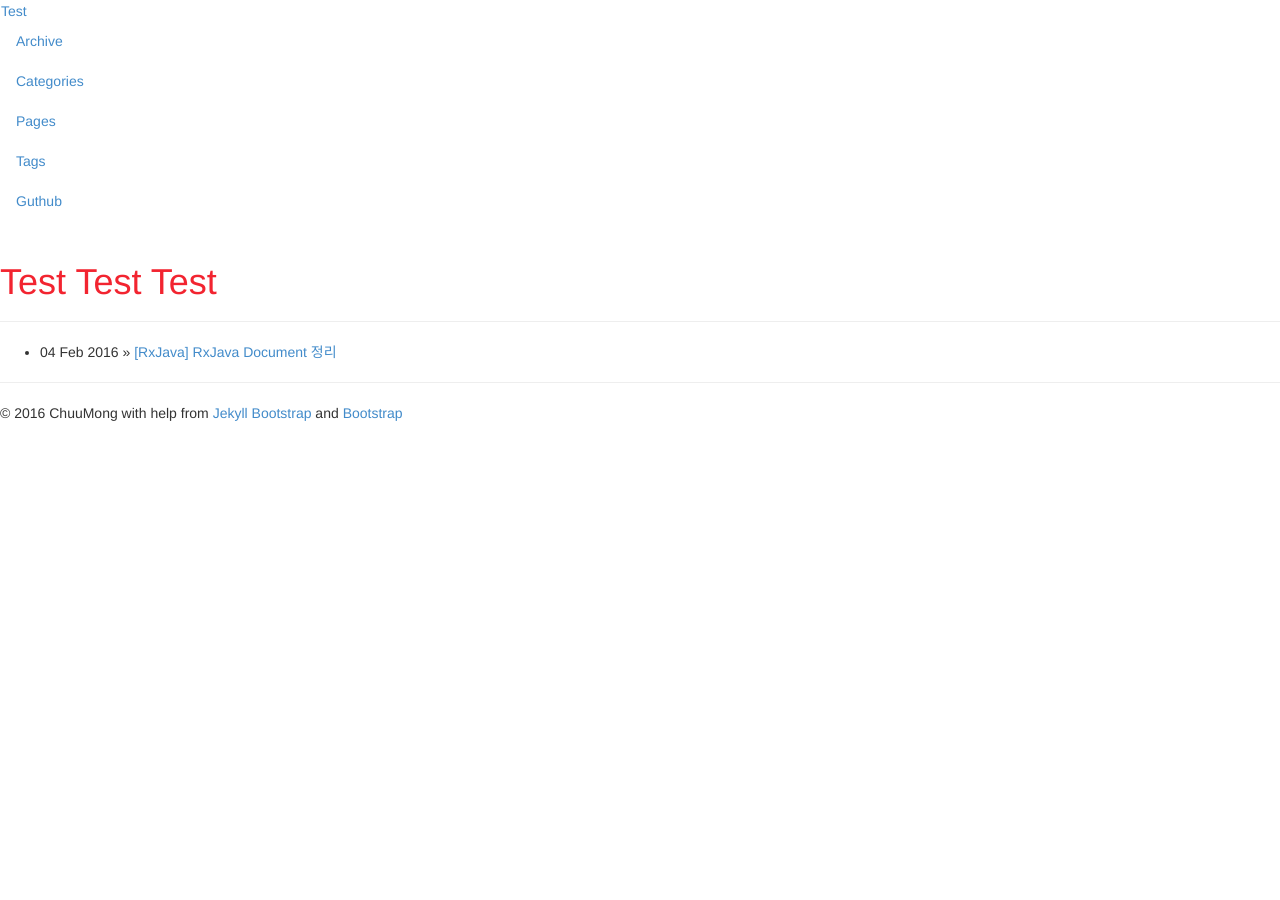
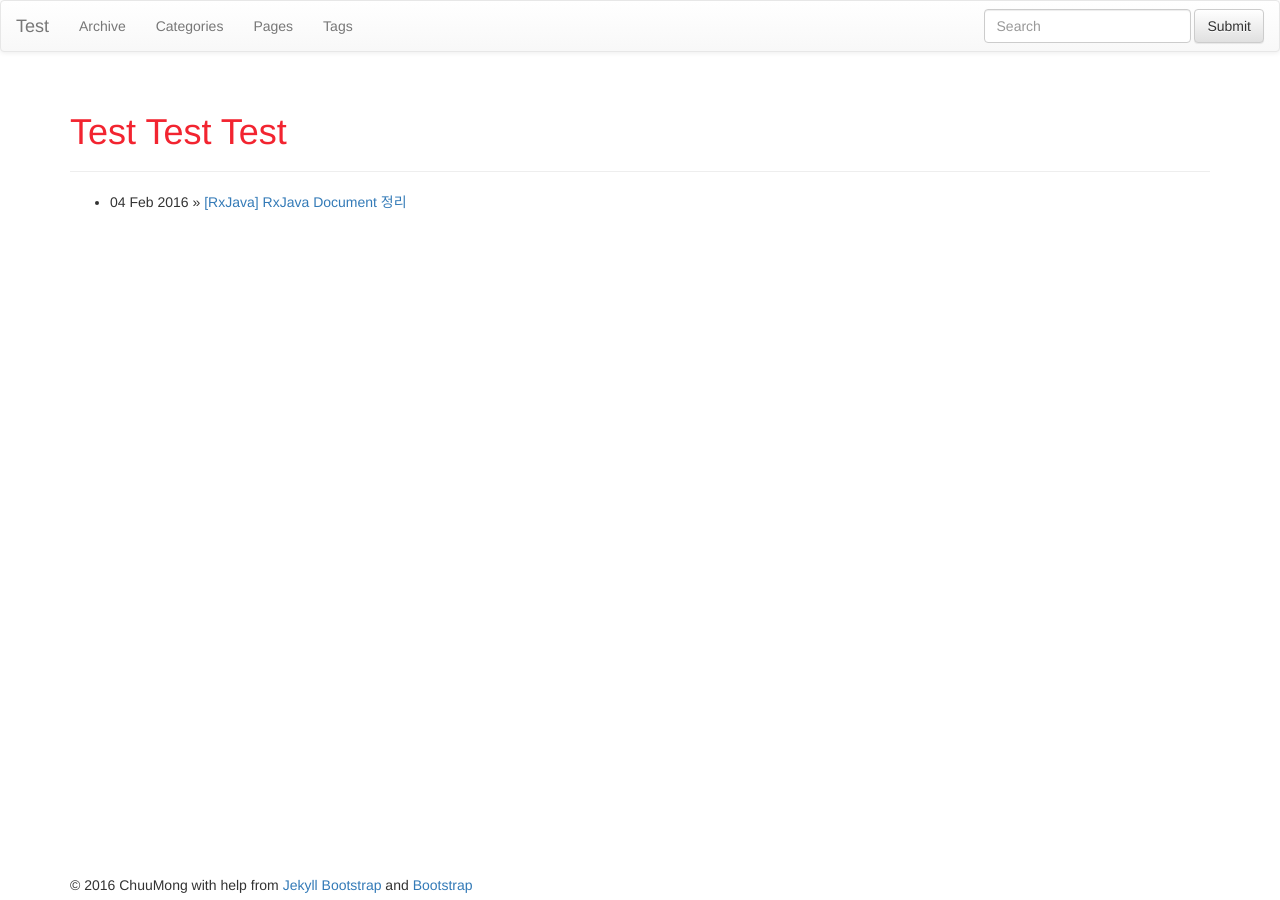
Before and after one commit to ChuuMong/chuumong.github.io, a Jekyll site: the page built from index.md, in a window 1280 px wide. Built offline with Jekyll 4.4.1, drawn with Linux system fonts in a browser that asks for light colours; nearby versions of some CDN libraries; library files that are not in the unit come from our copies.

Commit message:
js, css 에러 수정

```diff
--- /dev/null
+++ b/_includes/themes/bootstrap/default.html
@@ -0,0 +1,98 @@
+<!DOCTYPE html>
+<html lang="en">
+  <head>
+    <meta charset="utf-8">
+    <meta http-equiv="X-UA-Compatible" content="IE=edge">
+
+    <title>{{ page.title }}</title>
+    {% if page.description %}<meta name="description" content="{{ page.description }}">{% endif %}
+    <meta name="author" content="{{ site.author.name }}">
+
+    <!-- Enable responsive viewport -->
+    <meta name="viewport" content="width=device-width, initial-scale=1.0">
+
+    <!-- Bootstrap styles -->
+    <link href="{{ ASSET_PATH }}/bootstrap/css/bootstrap.min.css" rel="stylesheet">
+    <!-- Optional theme -->
+    <link href="{{ ASSET_PATH }}/bootstrap/css/bootstrap-theme.min.css" rel="stylesheet">
+    <!-- Sticky Footer -->
+    <link href="{{ ASSET_PATH }}/bootstrap/css/bs-sticky-footer.css" rel="stylesheet">
+
+    <!-- Custom styles -->
+    <link href="{{ ASSET_PATH }}/css/style.css?body=1" rel="stylesheet" type="text/css" media="all">
+
+    <!-- HTML5 Shim and Respond.js IE8 support of HTML5 elements and media queries -->
+    <!-- WARNING: Respond.js doesn't work if you view the page via file:// -->
+    <!--[if lt IE 9]>
+      <script src="https://oss.maxcdn.com/libs/html5shiv/3.7.0/html5shiv.js"></script>
+      <script src="https://oss.maxcdn.com/libs/respond.js/1.3.0/respond.min.js"></script>
+    <![endif]-->
+
+    <!-- Fav and touch icons -->
+    <!-- Update these with your own images
+      <link rel="shortcut icon" href="images/favicon.ico">
+      <link rel="apple-touch-icon" href="images/apple-touch-icon.png">
+      <link rel="apple-touch-icon" sizes="72x72" href="images/apple-touch-icon-72x72.png">
+      <link rel="apple-touch-icon" sizes="114x114" href="images/apple-touch-icon-114x114.png">
+    -->
+
+    <!-- atom & rss feed -->
+    <link href="{{ BASE_PATH }}{{ site.JB.atom_path }}" type="application/atom+xml" rel="alternate" title="Sitewide ATOM Feed">
+    <link href="{{ BASE_PATH }}{{ site.JB.rss_path }}" type="application/rss+xml" rel="alternate" title="Sitewide RSS Feed">
+
+  </head>
+
+  <body>
+    <div id="wrap">
+      <nav class="navbar navbar-default" role="navigation">
+        <!-- Brand and toggle get grouped for better mobile display -->
+        <div class="navbar-header">
+          <button type="button" class="navbar-toggle" data-toggle="collapse" data-target="#jb-navbar-collapse">
+            <span class="sr-only">Toggle navigation</span>
+            <span class="icon-bar"></span>
+            <span class="icon-bar"></span>
+            <span class="icon-bar"></span>
+          </button>
+          <a class="navbar-brand" href="{{ HOME_PATH }}">{{ site.title }}</a>
+        </div>
+
+        <!-- Collect the nav links, forms, and other content for toggling -->
+        <div class="collapse navbar-collapse" id="jb-navbar-collapse">
+          <ul class="nav navbar-nav">
+            {% assign pages_list = site.pages %}
+            {% assign group = 'navigation' %}
+            {% include JB/pages_list %}
+          </ul>
+          <form class="navbar-form navbar-right" role="search">
+            <div class="form-group">
+              <input type="text" class="form-control" placeholder="Search">
+            </div>
+            <button type="submit" class="btn btn-default">Submit</button>
+          </form>
+        </div><!-- /.navbar-collapse -->
+      </nav>
+
+      <div class="container">
+        {{ content }}
+      </div>
+
+    </div>
+
+    <div id="footer">
+      <div class="container">
+        <p>&copy; {{ site.time | date: '%Y' }} {{ site.author.name }}
+          with help from <a href="http://jekyllbootstrap.com" target="_blank" title="The Definitive Jekyll Blogging Framework">Jekyll Bootstrap</a>
+          and <a href="http://getbootstrap.com" target="_blank">Bootstrap</a>
+        </p>
+      </div>
+    </div>
+
+    {% include JB/analytics %}
+
+
+    <!-- Latest compiled and minified JavaScript, requires jQuery 1.x (2.x not supported in IE8) -->
+    <!-- Placed at the end of the document so the pages load faster -->
+    <script src="https://ajax.googleapis.com/ajax/libs/jquery/1.10.2/jquery.min.js"></script>
+    <script src="{{ ASSET_PATH }}/bootstrap/js/bootstrap.min.js"></script>
+  </body>
+</html>
--- /dev/null
+++ b/_includes/themes/bootstrap/page.html
@@ -0,0 +1,9 @@
+<div class="page-header">
+  <h1>{{ page.title }} {% if page.tagline %} <small>{{ page.tagline }}</small>{% endif %}</h1>
+</div>
+
+<div class="row">
+  <div class="col-xs-12">
+    {{ content }}
+  </div>
+</div>
--- /dev/null
+++ b/_includes/themes/bootstrap/settings.yml
@@ -0,0 +1,2 @@
+theme :
+  name : bootstrap-3
--- a/_layouts/default.html
+++ b/_layouts/default.html
@@ -1,6 +1,6 @@
 ---
 theme :
-  name : twitter
+  name : bootstrap
 ---
 {% include JB/setup %}
-{% include themes/twitter/default.html %}
+{% include themes/bootstrap/default.html %}
--- a/_layouts/page.html
+++ b/_layouts/page.html
@@ -1,5 +1,7 @@
 ---
+theme :
+  name : bootstrap
 layout: default
 ---
 {% include JB/setup %}
-{% include themes/twitter/page.html %}
+{% include themes/bootstrap/page.html %}
--- a/_layouts/post.html
+++ b/_layouts/post.html
@@ -1,5 +1,7 @@
 ---
+theme :
+  name : bootstrap
 layout: default
 ---
 {% include JB/setup %}
-{% include themes/twitter/post.html %}
+{% include themes/bootstrap/post.html %}
```
Also changed, not shown: _includes/themes/bootstrap/post.html (added, +47 -0 lines).
